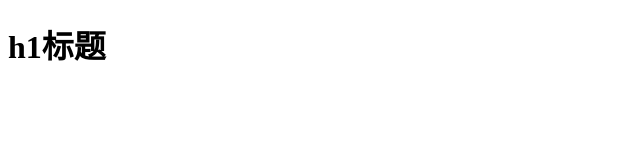
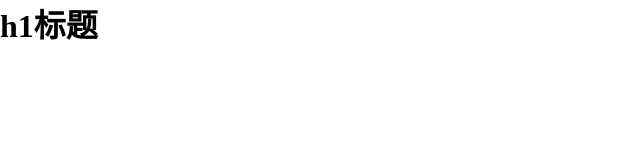
Before and after one commit to xinxinhaoxue/project_01, a plain HTML site: page index.html in a window 1280 px wide. Shown: the whole page, without its empty margins (0-640 px from the left). Drawn offline with Linux system fonts and the light colour scheme.

Commit message:
修改css文件

```diff
--- a/index.css
+++ b/index.css
@@ -0,0 +1,4 @@
+* {
+    margin: 0;
+    padding: 0;
+}
```
Also changed, not shown: index.html (+1 -0 lines).
